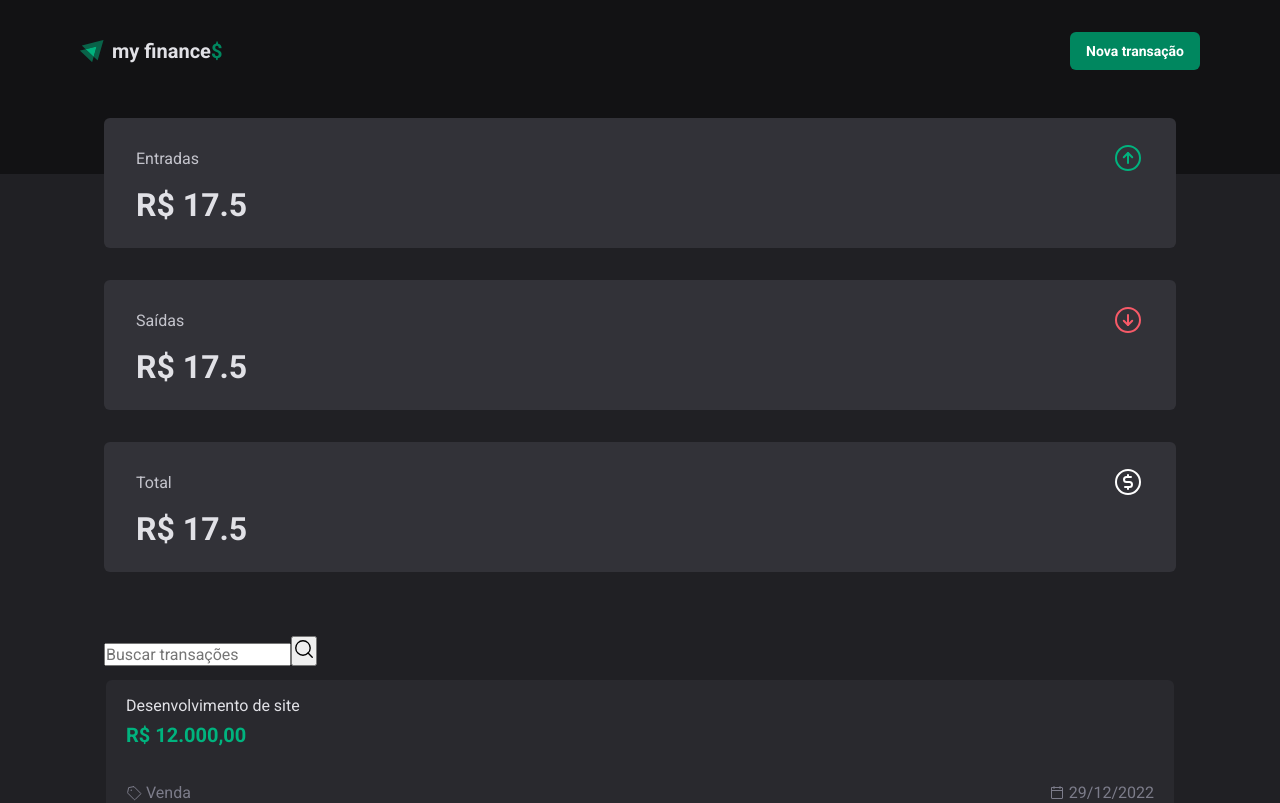
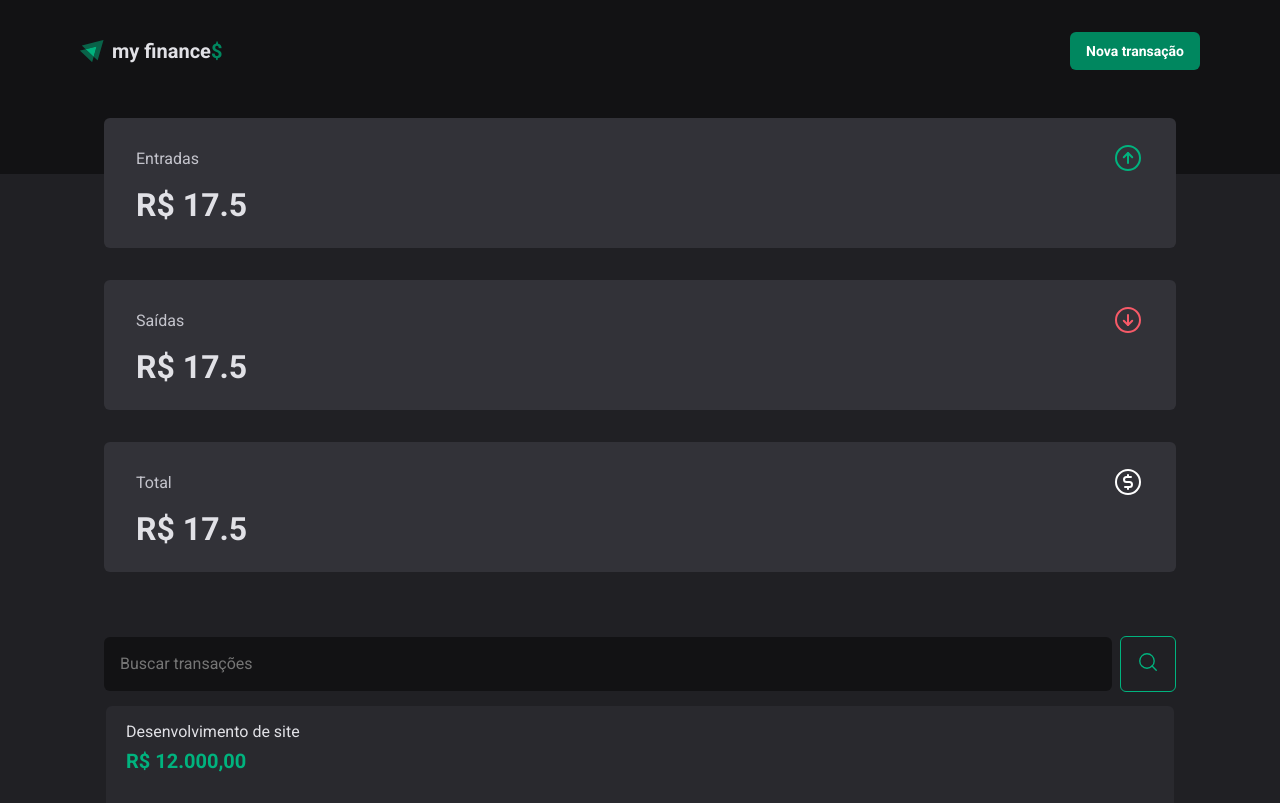
Before and after one commit to Matheus-Pazinati/my-finances-2.0, a React (Vite) app: page / in a window 1280 px wide. Shown: the top 803 px of the page. Built offline with nearby package versions, Linux system fonts and the light colour scheme.

Commit message:
Finaliza estilizacao do componente Search

```diff
--- a/src/components/SearchTransactionForm/index.tsx
+++ b/src/components/SearchTransactionForm/index.tsx
@@ -1,12 +1,13 @@
 import { MagnifyingGlass } from "phosphor-react";
+import { SearchContainer } from "./styles";
 
 export function SearchTransactionForm() {
   return (
-    <form>
+    <SearchContainer>
       <input type="text" placeholder="Buscar transações" />
       <button type="submit">
         <MagnifyingGlass size={22} />
       </button>
-    </form>
+    </SearchContainer>
   )
 }
--- a/src/components/SearchTransactionForm/styles.ts
+++ b/src/components/SearchTransactionForm/styles.ts
@@ -1 +1,36 @@
 import styled from "styled-components";
+
+export const SearchContainer = styled.form`
+  width: 100%;
+  display: flex;
+  align-items: center;
+  gap: 0.5rem;
+
+  input {
+    flex: 1;
+    padding: 1rem;
+    border-radius: 6px;
+    background-color: ${({theme}) => theme["gray-900"]};
+    color: ${({theme}) => theme["gray-300"]};
+    border: none;
+    line-height: 22.4px;
+  }
+
+  button {
+    padding: 0.875rem 1rem;
+    border-radius: 6px;
+    border: none;
+    border: 1px solid ${({theme}) => theme["green-300"]};
+    color: ${({theme}) => theme["green-300"]};
+    background-color: transparent;
+    font-weight: bold;
+    cursor: pointer;
+
+    :hover {
+      border-color: ${({theme}) => theme["green-500"]};
+      color: ${({theme}) => theme.white};
+      background-color: ${({theme}) => theme["green-500"]};
+      transition: background-color 0.2s, color 0.2s, border-color 0.2s;
+    }
+  }
+`
```
